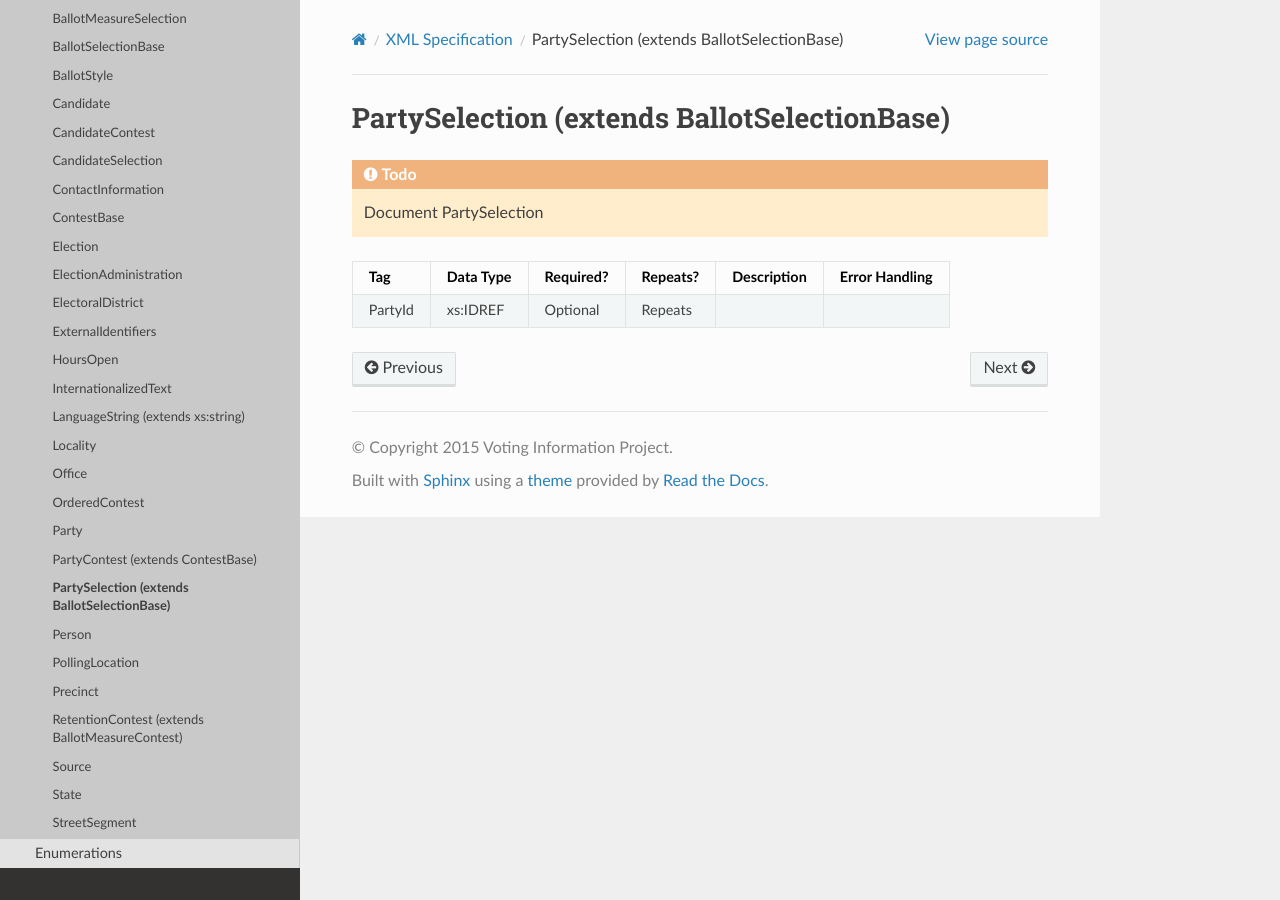
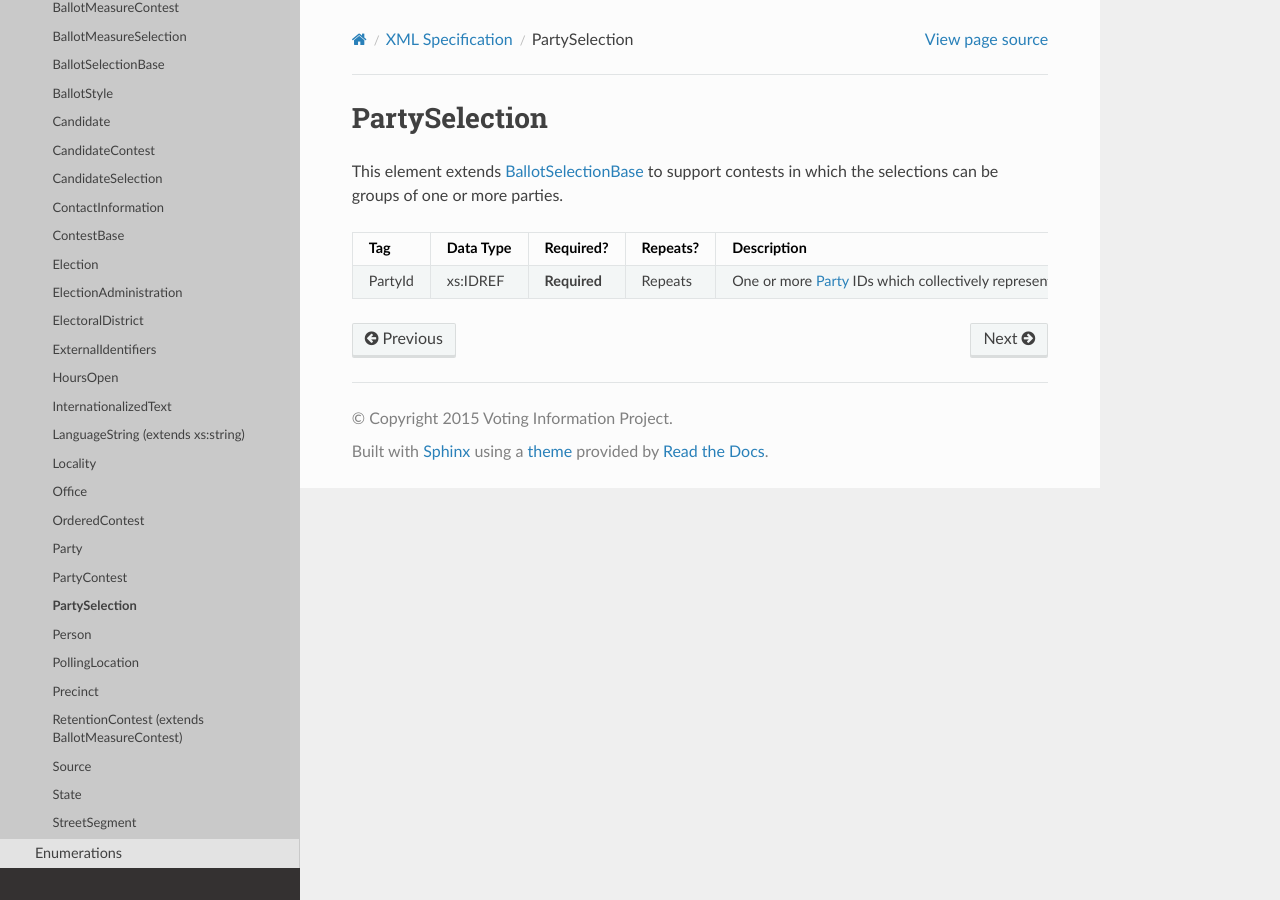
Before and after one commit to votinginfoproject/vip-specification, a Sphinx documentation site: the page built from docs/xml/elements/party_selection.rst, in a window 1280 px wide. Built offline with Sphinx 7.4.7 and the Read the Docs theme 2.0.0, drawn with Linux system fonts in a browser that asks for light colours.

Commit message:
Documentation for the PartyContest and PartySelection elements.

```diff
--- a/docs/xml/elements/party_selection.rst
+++ b/docs/xml/elements/party_selection.rst
@@ -1,13 +1,16 @@
-PartySelection (extends BallotSelectionBase)
-============================================
+PartySelection
+==============
 
-.. todo::
+This element extends :doc:`BallotSelectionBase <ballot_selection_base>` to
+support contests in which the selections can be groups of one or more parties.
 
-   Document PartySelection
-
-+---------+-----------+-----------+----------+----------------------+----------------------------+
-| Tag     | Data Type | Required? | Repeats? |Description           |Error Handling              |
-|         |           |           |          |                      |                            |
-+=========+===========+===========+==========+======================+============================+
-| PartyId | xs:IDREF  | Optional  | Repeats  |                      |                            |
-+---------+-----------+-----------+----------+----------------------+----------------------------+
++---------+-----------+------------+----------+----------------------+-------------------------------+
+| Tag     | Data Type | Required?  | Repeats? |Description           |Error Handling                 |
+|         |           |            |          |                      |                               |
++=========+===========+============+==========+======================+===============================+
+| PartyId | xs:IDREF  |**Required**| Repeats  |One or more           |If one or more parties         |
+|         |           |            |          |:doc:`Party <party>`  |referenced are invalid or not  |
+|         |           |            |          |IDs which collectively|present, the implementation is |
+|         |           |            |          |represent a ballot    |required to ignore the         |
+|         |           |            |          |selection.            |PartySelection containing it.  |
++---------+-----------+------------+----------+----------------------+-------------------------------+
```
Also changed, not shown: docs/xml/elements/party_contest.rst (+7 -13 lines).
